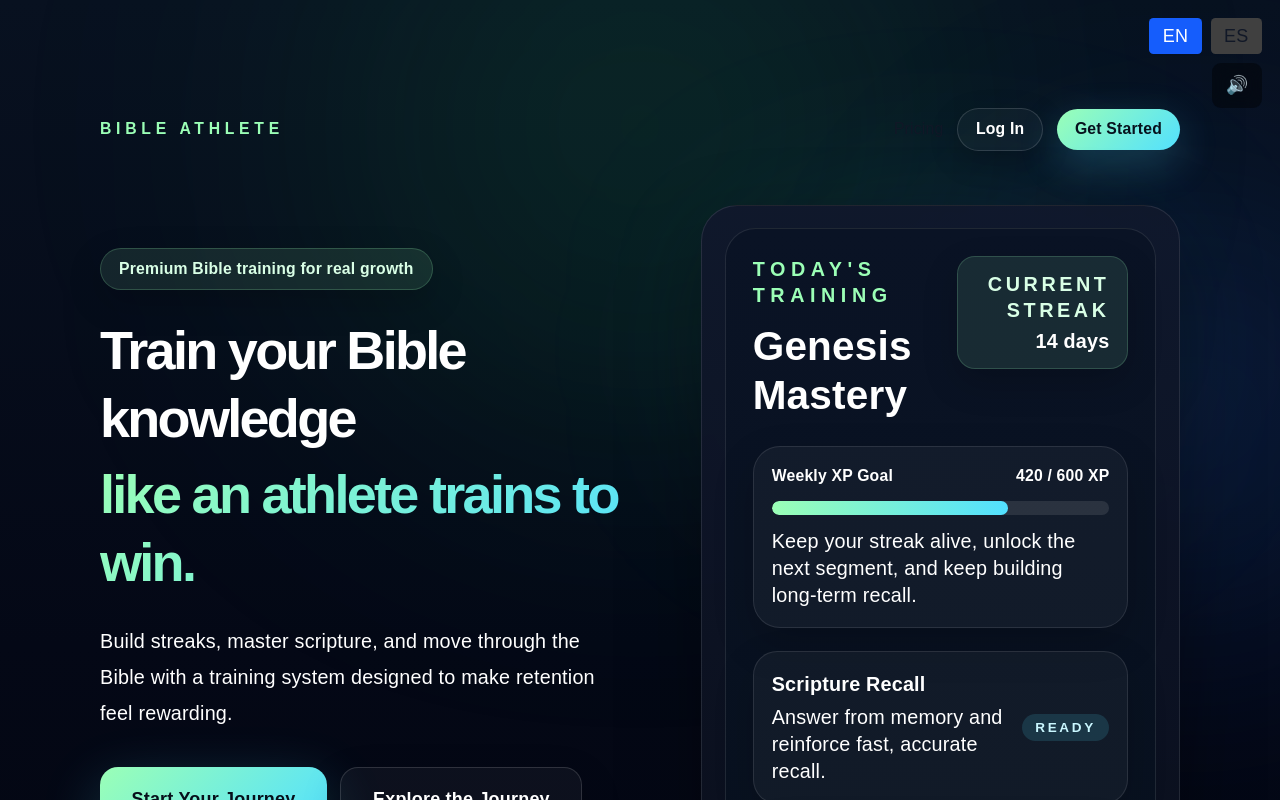
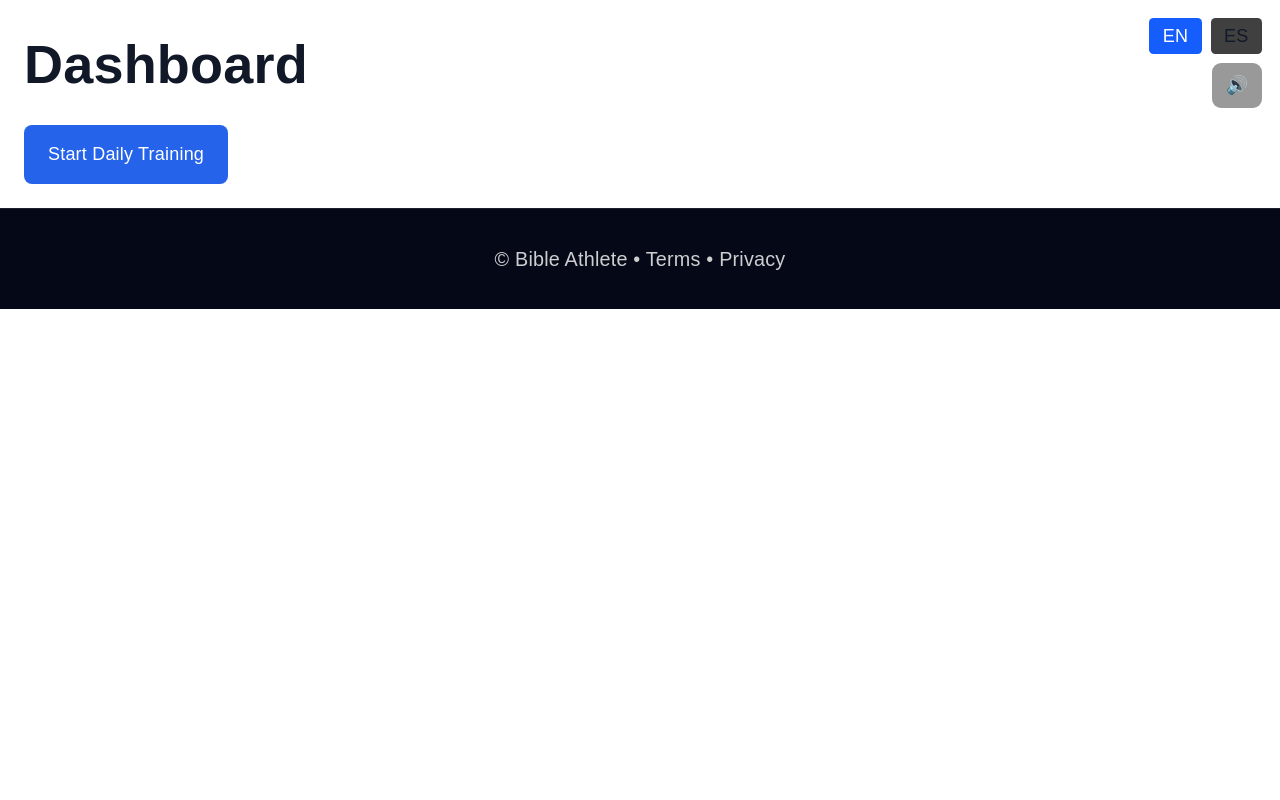
Before and after one commit to sdasent25/bible-mastery-app, a Next.js app: page / in a window 1280 px wide. Shown: the top 800 px of the page. Built offline with nearby package versions, Linux system fonts and the light colour scheme; no server answers.

Commit message:
fix: restore dashboard route

```diff
--- /dev/null
+++ b/app/(dashboard)/page.tsx
@@ -0,0 +1,52 @@
+"use client"
+
+import { useEffect, useState } from "react"
+import { useRouter } from "next/navigation"
+import { supabase } from "@/lib/supabase"
+
+export default function DashboardPage() {
+  const [currentDay, setCurrentDay] = useState(1)
+  const router = useRouter()
+
+  useEffect(() => {
+    const load = async () => {
+      const {
+        data: { user },
+      } = await supabase.auth.getUser()
+
+      if (!user) return
+
+      const { data } = await supabase
+        .from("user_progress")
+        .select("current_day")
+        .eq("user_id", user.id)
+        .single()
+
+      if (data?.current_day) {
+        setCurrentDay(data.current_day)
+      }
+    }
+
+    load()
+  }, [])
+
+  return (
+    <div style={{ padding: 24 }}>
+      <h1>Dashboard</h1>
+
+      <button
+        onClick={() => router.push(`/mission?day=${currentDay}`)}
+        style={{
+          padding: "16px 24px",
+          background: "#2563eb",
+          color: "#fff",
+          borderRadius: 8,
+          fontSize: 18,
+          marginTop: 20,
+        }}
+      >
+        Start Daily Training
+      </button>
+    </div>
+  )
+}
```
